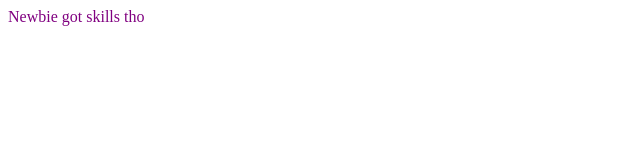
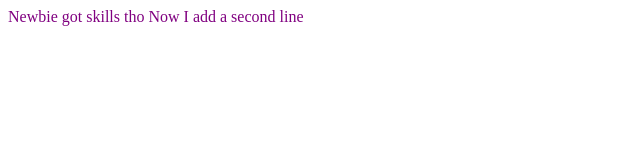
Before and after one commit to Yusuf-Jama/Newbie, a plain HTML site: page index.html in a window 1280 px wide. Shown: the whole page, without its empty margins (0-640 px from the left). Drawn offline with Linux system fonts and the light colour scheme.

Commit message:
two timer

```diff
--- a/index.html
+++ b/index.html
@@ -9,5 +9,6 @@
 <link rel="stylesheet" href="styles.css">
 <body>
     Newbie got skills tho
+    Now I add a second line
 </body>
 </html>
```
